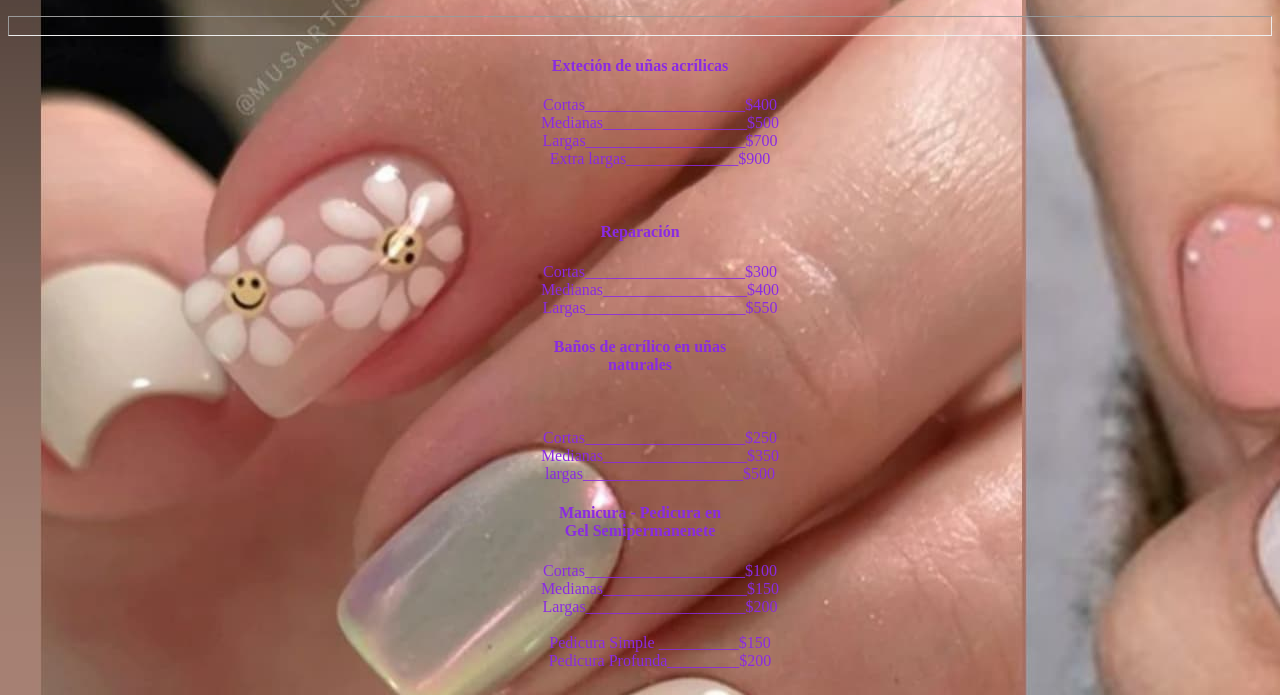
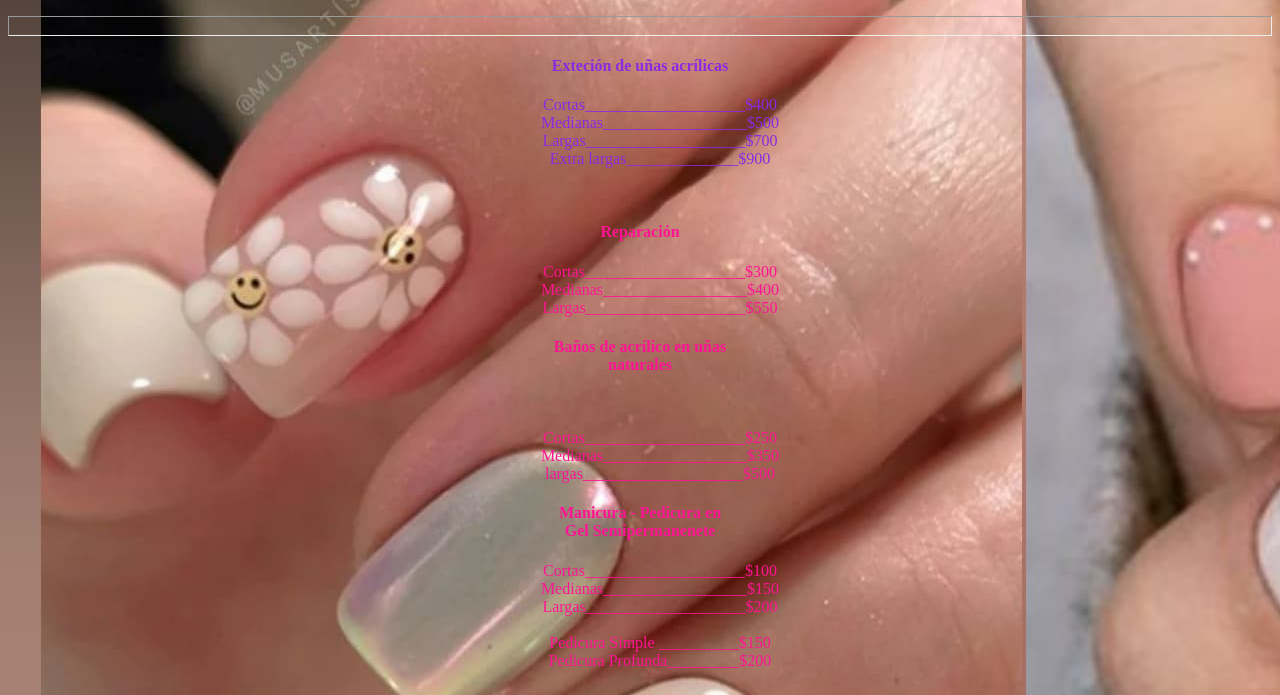
Before and after one commit to Inf2232/Inf2232.github.io, a plain HTML site: page precios.html in a window 1280 px wide. Shown: the part 105-800 px from the top of the page. Drawn offline with Linux system fonts and the light colour scheme.

Commit message:
confirmar

```diff
--- a/precios.html
+++ b/precios.html
@@ -25,32 +25,32 @@
         </center>
 
     </ul><br>
-    <center><h4 style="color:blueviolet">
+    <center><h4 style="color:deeppink">
         Reparación
     </h4>
 
 
     </center>
-    <ul style="color:blueviolet"><center>
+    <ul style="color:deeppink"><center>
         Cortas____________________$300 <br>
         Medianas__________________$400 <br>
         Largas____________________$550 <br>
         </center></ul>
 
-    <center><h4 style="color:blueviolet">
+    <center><h4 style="color:deeppink">
     Baños de acrílico en uñas <br>naturales
     </h4></center> <br>
-    <center><ul style="color:blueviolet">
+    <center><ul style="color:deeppink">
         Cortas____________________$250 <br>
         Medianas__________________$350 <br>
         largas____________________$500 <br>
     </ul>
     </center>
-    <center> <h4 style="color: blueviolet">
+    <center> <h4 style="color:deeppink">
         Manicura - Pedicura en <br> Gel Semipermanenete
 
     </h4>
-        <ul style="color:blueviolet">
+        <ul style="color:deeppink">
         Cortas____________________$100 <br>
         Medianas__________________$150 <br>
         Largas____________________$200 <br>
```
